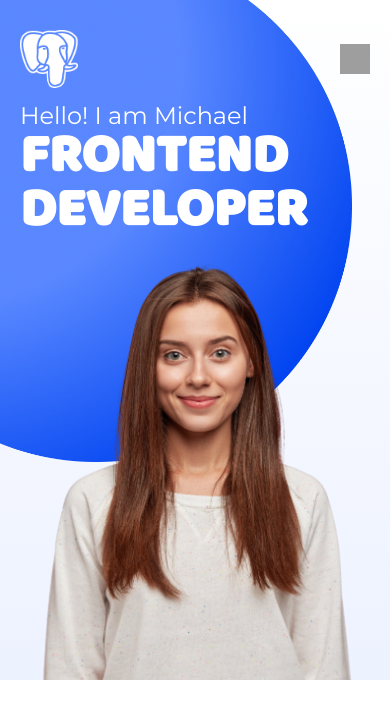
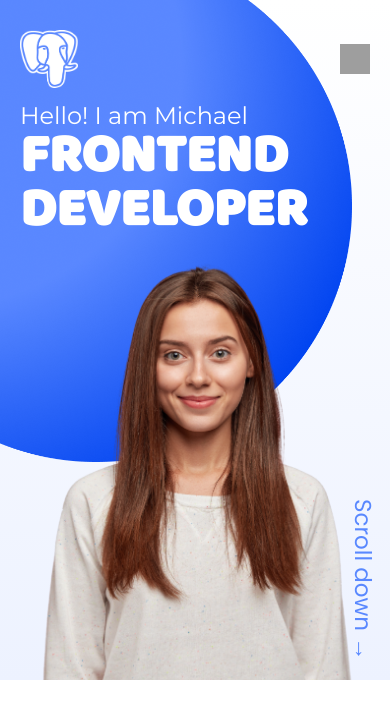
Before and after one commit to michaeljonasmaier/portfolio, an Angular app: page / in a window 390 px wide. Shown: the top 718 px of the page. Built offline with nearby package versions, Linux system fonts and the light colour scheme; grey boxes are pictures that could not be loaded.

Commit message:
scroll down message added

```diff
--- a/src/app/main-content/landing-page/landing-page.component.html
+++ b/src/app/main-content/landing-page/landing-page.component.html
@@ -2,6 +2,7 @@
     <section>
         <img class="profile-img" src="/assets/landing-page/photo.png" alt="">
         <img class="background-ellipse" src="/assets/landing-page/ellipse.png" alt="">
+        <span class="scroll-msg">Scroll down &rarr;</span>
         <div>
             <div class="landing-top-div">
                 <span class="greeting">Hello! I am Michael</span>
--- a/src/app/main-content/landing-page/landing-page.component.scss
+++ b/src/app/main-content/landing-page/landing-page.component.scss
@@ -72,6 +72,17 @@ section {
     transform: translate(-10px);
 }
 
+.scroll-msg{
+    display: none;
+    font-family: "Poppins";
+    font-size: 23px;
+    writing-mode: vertical-rl;
+    color: $main_blue;
+    position: absolute;
+    bottom: 20px;
+    right: 10px;
+}
+
 @media(max-width: 390px) {
     section {
         @include dFlex(column-reverse, center, center);
@@ -116,4 +127,8 @@ section {
     .landing-bottom-div {
         display: none;
     }
+
+    .scroll-msg{
+        display: block;
+    }
 }
```
